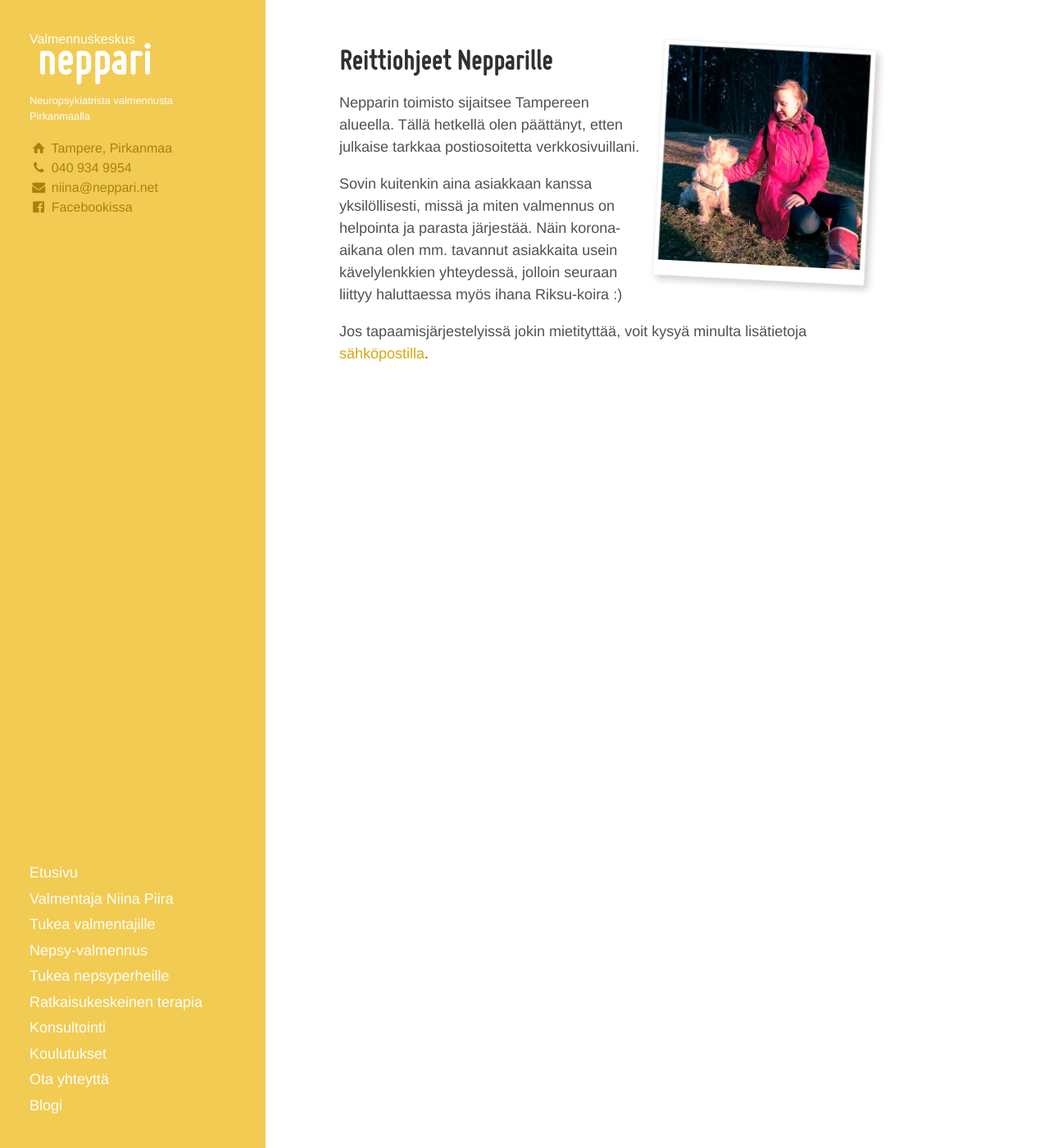
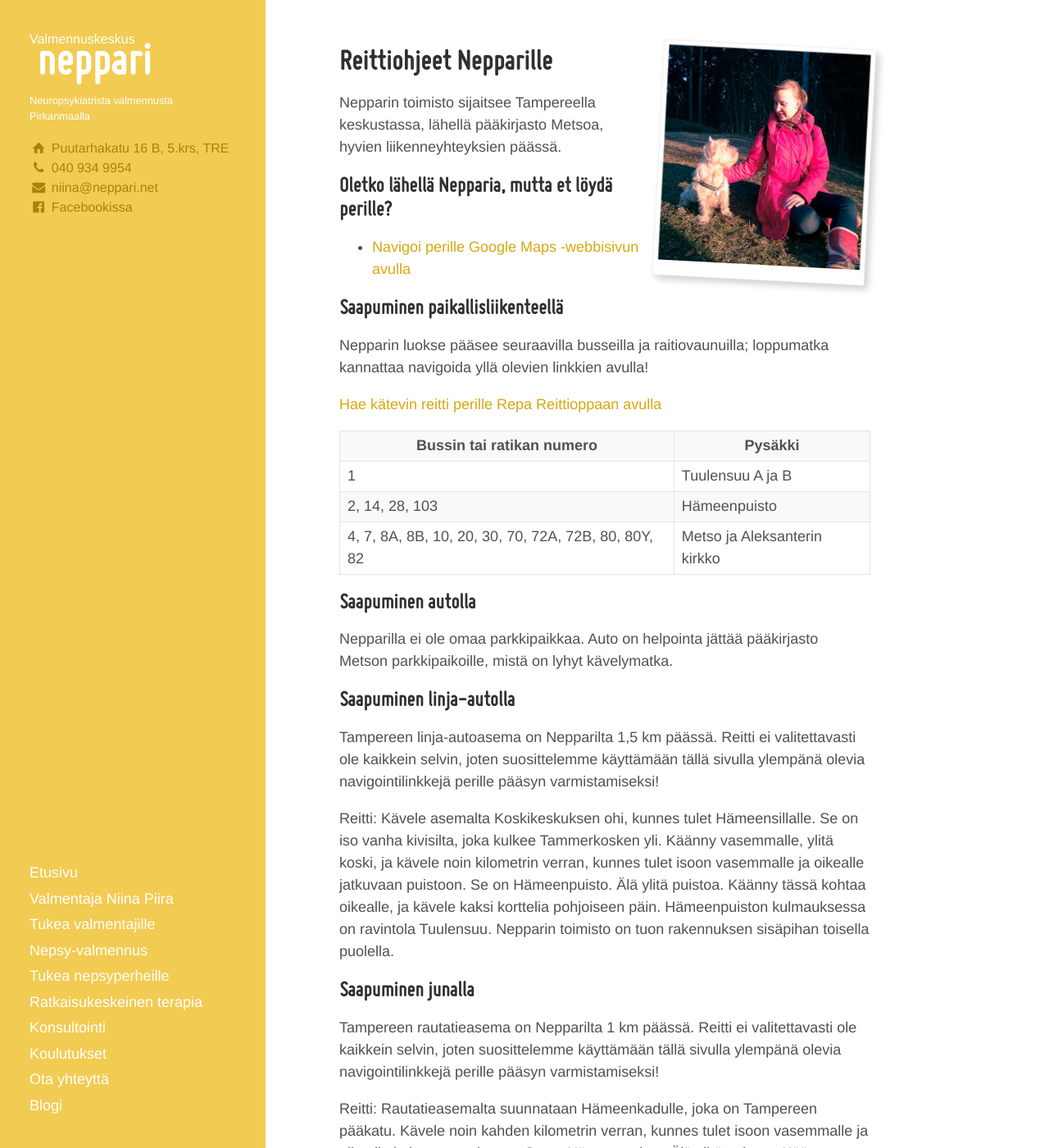
Before and after one commit to niinapiira/neppari.net, a Jekyll site: the page built from reittiohjeet.md, in a window 1280 px wide and 1400 px high. Shown: the whole window at 82% size. Built offline with Jekyll 4.4.1, drawn with Linux system fonts in a browser that asks for light colours; some of the changed text lies outside the part shown.

Commit message:
Update address

```diff
--- a/_config.yml
+++ b/_config.yml
@@ -57,16 +57,19 @@ defaults:
 contact:
   name:              'Niina Piira'
   address:
-    sidebar-version: 'Tampere, Pirkanmaa'
-    guide-version:   'Tampere, Pirkanmaa'
-    street-address:  '33710, Tampere'
+    sidebar-version: 'Puutarhakatu 16 B, 5.krs, TRE'
+    guide-version:   'Puutarhakatu 16 B, 5. kerros, Tampere'
+    street-address:  'Puutarhakatu 16'
     city:            'Tampere'
-    post-number:     '33710'
+    post-number:     '33210'
     region:          'Pirkanmaa'
     country:         'Finland'
   location:
-    latitude:        '61.495848'
-    longitude:       '23.790657'
+    latitude:        '61.499045'
+    longitude:       '23.753037'
+  google-maps-route: 'https://maps.app.goo.gl/co71AXnN3C8ccYE27'
+  google-maps-embed: '<iframe src="https://www.google.com/maps/embed?pb=!1m18!1m12!1m3!1d842.7539745833675!2d23.752650635629777!3d61.49870330840465!2m3!1f0!2f0!3f0!3m2!1i1024!2i768!4f13.1!3m3!1m2!1s0x468ed8af3c10ab4d%3A0x715adae124858cc3!2sPuutarhakatu%2016%2C%2033210%20Tampere!5e1!3m2!1sen!2sfi!4v1744900270625!5m2!1sen!2sfi" width="600" height="450" style="border:0;" allowfullscreen="" loading="lazy" referrerpolicy="no-referrer-when-downgrade"></iframe>'
+  reittiopas:        'https://reittiopas.tampere.fi/-/Puutarhakatu%2016%2C%20Tampere%3A%3A61.499045%2C23.753037'
   phone:
     finnish:         '040 934 9954'
     international:   '+358409349954'
--- a/_includes/kartta.html
+++ /dev/null
@@ -1,8 +0,0 @@
-{% capture address %}
-{{ site.contact.address.street-address }},
- {{ site.contact.address.post-number }} {{ site.contact.address.city }},
- {{ site.contact.address.country }}
-{% endcapture %}
-{% assign address = address | strip_newlines | cgi_escape %}
-
-<iframe src="https://www.google.com/maps/embed?language=fi&pb=!1m18!1m12!1m3!1d1904.0306859685118!2d23.788468015999836!3d61.495850642490794!2m3!1f0!2f0!3f0!3m2!1i1024!2i768!4f13.1!3m3!1m2!1s0x468edf570d9e4257%3A0x1b27b90d10021d32!2s{{ address }}!5e0!3m2!1sen!2sfi!4v1453572564038" width="100%" height="450" frameborder="0" style="border:0" allowfullscreen></iframe>
--- a/_includes/navigation.html
+++ b/_includes/navigation.html
@@ -17,7 +17,7 @@
 		</a>
 	</li>
 	<li class="web-navigation">
-		<a href="https://maps.google.com?saddr=Current+Location&dirflg=w&daddr={{ address }}">
+		<a href="{{ site.contact.google-maps-route }}">
 			Navigoi perille Google Maps -webbisivun avulla
 		</a>
 	</li>
--- a/_includes/reittiopas.html
+++ /dev/null
@@ -1,6 +0,0 @@
-{% capture address %}
-{{ site.contact.address.street-address }}, {{ site.contact.address.city }}
-{% endcapture %}
-{% assign address = address | strip_newlines | escape %}
-
-[{{ include.text }}](http://reittiopas.tampere.fi/#to(address*{{ site.contact.address.guide-version }}))
--- a/reittiohjeet.md
+++ b/reittiohjeet.md
@@ -7,67 +7,57 @@ published: true
 polaroid: "niina-katsoo-riksua"
 ---
 
-Nepparin toimisto sijaitsee Tampereen alueella. Tällä hetkellä olen päättänyt, etten julkaise tarkkaa postiosoitetta verkkosivuillani.
 
-Sovin kuitenkin aina asiakkaan kanssa yksilöllisesti, missä ja miten valmennus on helpointa ja parasta järjestää. Näin korona-aikana olen mm. tavannut asiakkaita usein kävelylenkkien yhteydessä, jolloin seuraan liittyy haluttaessa myös ihana Riksu-koira :)
-
-Jos tapaamisjärjestelyissä jokin mietityttää, voit kysyä minulta lisätietoja [sähköpostilla](/ota-yhteytta).
-
-<!--
-
-Nepparin toimisto sijaitsee Tampereella Kalevassa, hyvien liikenneyhteyksien päässä.
+Nepparin toimisto sijaitsee Tampereella keskustassa, lähellä pääkirjasto Metsoa, hyvien liikenneyhteyksien päässä.
 
 
 ## Oletko lähellä Nepparia, mutta et löydä perille?
 
 {% include navigation.html %}
 
+## Saapuminen paikallisliikenteellä
 
-## Saapuminen paikallisbussilla
+Nepparin luokse pääsee seuraavilla busseilla ja raitiovaunuilla; loppumatka kannattaa navigoida yllä olevien linkkien avulla!
 
-Nepparin luokse pääsee seuraavilla busseilla; loppumatka kannattaa navigoida yllä olevien linkkien avulla!
-
-{% include reittiopas.html text="Hae kätevin reitti perille Repa Reittioppaan avulla" %}
+[Hae kätevin reitti perille Repa Reittioppaan avulla]({{ site.contact.reittiopas }})
 
 <table>
 	<tr>
-		<th>Bussin numero</th>
+		<th>Bussin tai ratikan numero</th>
 		<th>Pysäkki</th>
 	</tr>
 	<tr>
-		<td>9, 13, 40</td>
-		<td>Tarkonpuisto</td>
+		<td>1</td>
+		<td>Tuulensuu A ja B</td>
 	</tr>
 	<tr>
-		<td>3, 17, 25, 47</td>
-		<td>Sampola tai Kalevan kirkko</td>
+		<td>2, 14, 28, 103</td>
+		<td>Hämeenpuisto</td>
 	</tr>
 	<tr>
-		<td>1, 8, 14, 20, 27, 28, 29, 90</td>
-		<td>Itsenäisyydenkatu 16</td>
+		<td>4, 7, 8A, 8B, 10, 20, 30, 70, 72A, 72B, 80, 80Y, 82</td>
+		<td>Metso ja Aleksanterin kirkko</td>
 	</tr>
 </table>
 
 ## Saapuminen autolla
 
-Nepparilla ei ole omaa parkkipaikkaa, mutta lähikaduilla (Oravanpolku, Nyyrikintie ja Kaskitie) on ilmaisia kadunvarsipaikkoja. Ne ovat virka-aikoihin aika suosittuja, mutta kyllä niillä aina tilaa on.
+Nepparilla ei ole omaa parkkipaikkaa. Auto on helpointa jättää pääkirjasto Metson parkkipaikoille, mistä on lyhyt kävelymatka.
 
 ## Saapuminen linja-autolla
 
-Tampereen linja-autoasema on Nepparilta 1,5 km päässä. Perille pääseminen on silti helppoa, sillä asemalta lähtee rinteeseen ylöspäin Kalevantie, joka vie melkein perille asti. Kävele sitä suoraan, ja noin kilometrin päästä, vasemmalla avautuvan urheilu-/luistelukentän jälkeen, käänny vasemmalle Salhojankadulle, ja heti sen jälkeen oikealle Oravanpolulle. Olet perillä.
+Tampereen linja-autoasema on Nepparilta 1,5 km päässä. Reitti ei valitettavasti ole kaikkein selvin, joten suosittelemme käyttämään tällä sivulla ylempänä olevia navigointilinkkejä perille pääsyn varmistamiseksi!
+
+Reitti: Kävele asemalta Koskikeskuksen ohi, kunnes tulet Hämeensillalle. Se on iso vanha kivisilta, joka kulkee Tammerkosken yli. Käänny vasemmalle, ylitä koski, ja kävele noin kilometrin verran, kunnes tulet isoon vasemmalle ja oikealle jatkuvaan puistoon. Se on Hämeenpuisto. Älä ylitä puistoa. Käänny tässä kohtaa oikealle, ja kävele kaksi korttelia pohjoiseen päin. Hämeenpuiston kulmauksessa on ravintola Tuulensuu. Nepparin toimisto on tuon rakennuksen sisäpihan toisella puolella.
 
 ## Saapuminen junalla
 
 Tampereen rautatieasema on Nepparilta 1 km päässä. Reitti ei valitettavasti ole kaikkein selvin, joten suosittelemme käyttämään tällä sivulla ylempänä olevia navigointilinkkejä perille pääsyn varmistamiseksi!
 
-Reitti: Rautatieasemalta suunnataan Itsenäisyydenkadulle, joka kävellään toiseen päähän asti, jossa on iso risteys ja massiivisen kokoinen Kalevan kirkko. Tästä risteyksestä käännytään oikealle Kalevan puistotielle. Noin 100 m päästä käännytään vasemmalle Salhojankadulle, ja taas noin 100 m päästä uudestaan vasemmalle Oravanpolulle.
+Reitti: Rautatieasemalta suunnataan Hämeenkadulle, joka on Tampereen pääkatu. Kävele noin kahden kilometrin verran, kunnes tulet isoon vasemmalle ja oikealle jatkuvaan puistoon. Se on Hämeenpuisto. Älä ylitä puistoa. Käänny tässä kohtaa oikealle, ja kävele kaksi korttelia pohjoiseen päin. Hämeenpuiston kulmauksessa on ravintola Tuulensuu. Nepparin toimisto on tuon rakennuksen sisäpihan toisella puolella.
+
 
 ## Osoite ja kartta
 
-{{ site.contact.address.street-address }},
-{{ site.contact.address.post-number }}
-{{ site.contact.address.city }}
-
-{% include kartta.html %}
-
--->
+{{ site.contact.address.guide-version }}
+{{ site.contact.google-maps-embed }}
```
